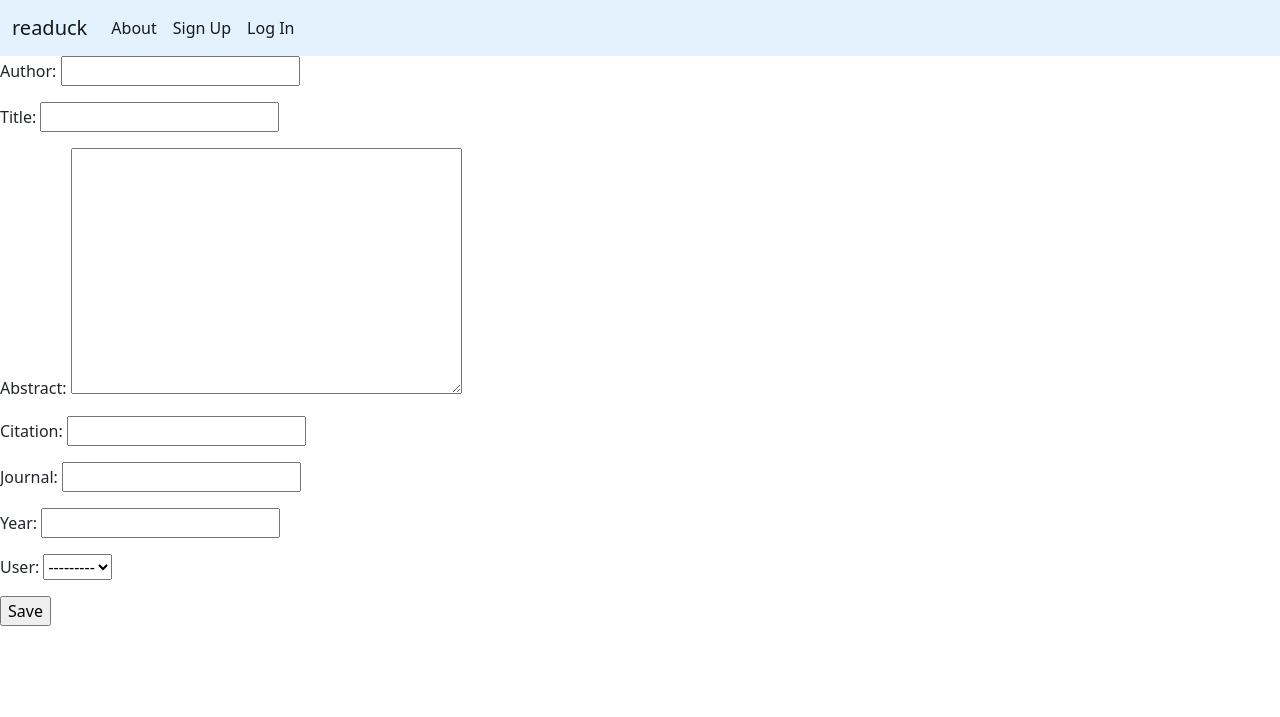
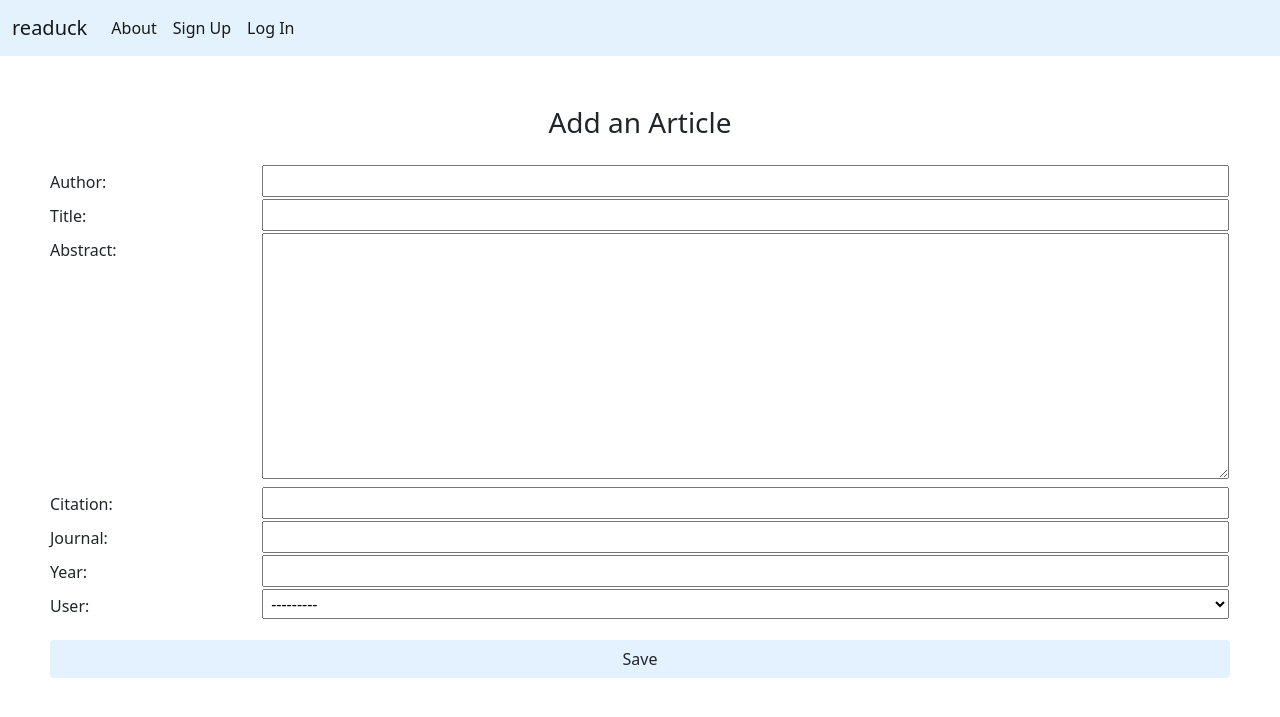
Before and after one commit to boyoon-c/readuck-api, a Django app: page /articles/add/ in a window 1280 px wide. Shown: the top 717 px of the page. Run offline with Django 3.2, Linux system fonts and the light colour scheme.

Commit message:
Style add an article page

```diff
--- a/main_app/static/css/form.css
+++ b/main_app/static/css/form.css
@@ -1,5 +1,9 @@
 main {
   padding: 50px;
+}
+
+.page-header{
+  text-align: center;
 }
 
 .container {
@@ -12,7 +16,6 @@ main {
   display: flex;
   flex-direction: column;
   width: 100%;
-  padding: 50px;
   justify-content: center;
 
 }
@@ -47,6 +50,7 @@ td > textarea {
 }
 
 .btn {
-  align-self: flex-end;
-  margin-right: 40px;
+  background-color: #e3f2fe;
+  align-self: flex-center;
+  margin-top: 20px;
 }
--- a/main_app/templates/main_app/article_form.html
+++ b/main_app/templates/main_app/article_form.html
@@ -4,8 +4,19 @@
 {% block head %}{% endblock head %}
 
 {% block content %}
-<form method="post">{% csrf_token %}
-    {{ form.as_p }}
-    <input type="submit" value="Save">
+<link rel="stylesheet" type="text/css" href="{% static 'css/form.css' %}"/>
+
+<div class="page-header">
+<h3 class="mb-4">Add an Article </h3>
+</div>
+<form method="post" class="form-container" autocomplete="off">
+	{% csrf_token %}
+	<table>
+	{{ form.as_table }}
+	</table>
+	{% comment %} <input type="submit" value="Save"> {% endcomment %}
+  <button type="submit" class="btn">Save</button>
 </form>
+</div>
+
 {% endblock content %}
--- a/main_app/templates/main_app/group_form.html
+++ b/main_app/templates/main_app/group_form.html
@@ -2,10 +2,10 @@
 {% load static %}
 
 {% block head %}
-<link rel="stylesheet" type="text/css" href="{% static 'css/form.css' %}"/>
 {% endblock %}
 
 {% block content %}
+<link rel="stylesheet" type="text/css" href="{% static 'css/form.css' %}"/>
 <div class="page-header">
   {% if object %}
     <h1>Edit {{object.name}}</h1>
--- a/main_app/templates/main_app/grouparticle_confirm_delete.html
+++ b/main_app/templates/main_app/grouparticle_confirm_delete.html
@@ -16,5 +16,4 @@
   <button type="submit" class="btn danger">Yes - Delete!</button>
 </form>
 
-
 {% endblock %}
```
